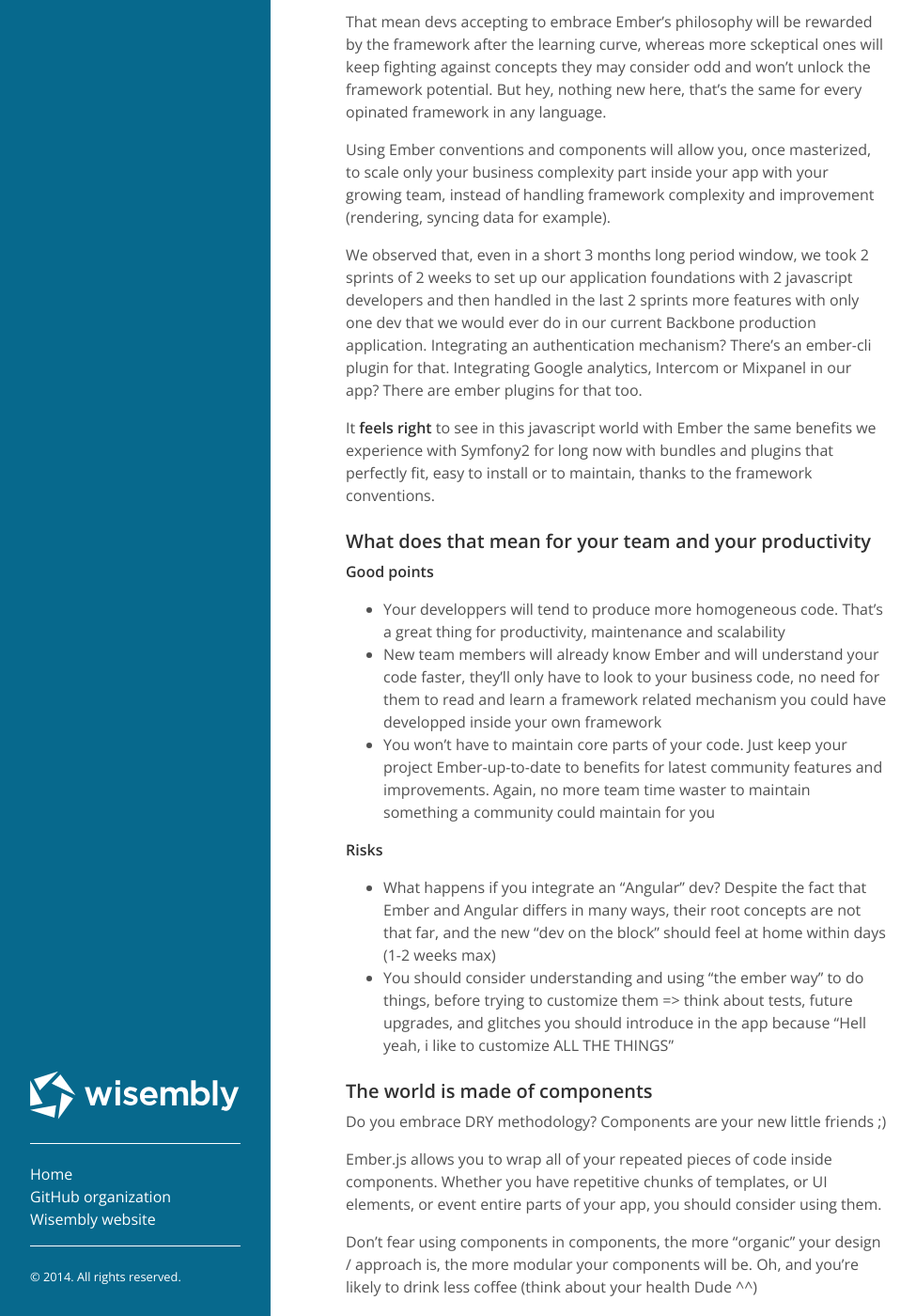
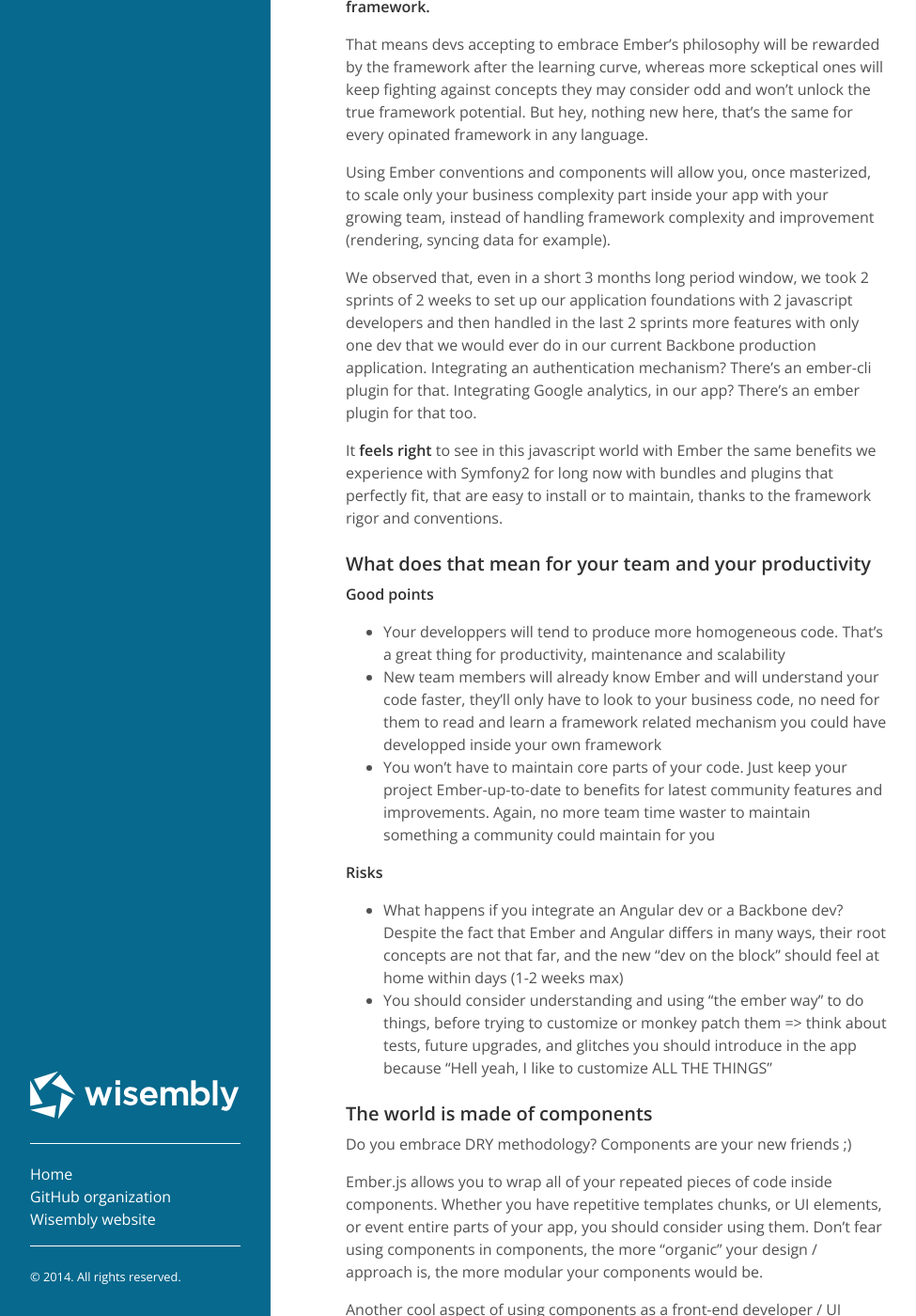
Before and after one commit to Wisembly/blog, a Jekyll site: the page built from _posts/2014-12-10-what-we-have-learn-from-ember.markdown, in a window 1280 px wide and 1400 px high, scrolled down 704 px. Shown: the whole window at 94% size, without its empty margins (0-975 px from the left). Built offline with Jekyll 4.4.1, drawn with Linux system fonts in a browser that asks for light colours; Markdown is read by kramdown in place of the engine named in the settings; comment, search, counter and statistics services are not loaded; some of the changed text lies outside the part shown.

Commit message:
- emberjs post wording and improvements

```diff
--- a/_posts/2014-12-10-what-we-have-learn-from-ember.markdown
+++ b/_posts/2014-12-10-what-we-have-learn-from-ember.markdown
@@ -23,15 +23,15 @@
 
 ### Convention over configuration
 
-**First of all, Ember is not like Backbone. It's not a library, it's a framework.**
+**First of all, Ember is not like Backbone. It's a strongly opinionated MVC framework.**
 
-That mean devs accepting to embrace Ember's philosophy will be rewarded by the framework after the learning curve, whereas more sckeptical ones will keep fighting against concepts they may consider odd and won't unlock the framework potential. But hey, nothing new here, that's the same for every opinated framework in any language.
+That means devs accepting to embrace Ember's philosophy will be rewarded by the framework after the learning curve, whereas more sckeptical ones will keep fighting against concepts they may consider odd and won't unlock the true framework potential. But hey, nothing new here, that's the same for every opinated framework in any language.
 
 Using Ember conventions and components will allow you, once masterized, to scale only your business complexity part inside your app with your growing team, instead of handling framework complexity and improvement (rendering, syncing data for example).
 
-We observed that, even in a short 3 months long period window, we took 2 sprints of 2 weeks to set up our application foundations with 2 javascript developers and then handled in the last 2 sprints more features with only one dev that we would ever do in our current Backbone production application. Integrating an authentication mechanism? There's an ember-cli plugin for that. Integrating Google analytics, Intercom or Mixpanel in our app? There are ember plugins for that too.
+We observed that, even in a short 3 months long period window, we took 2 sprints of 2 weeks to set up our application foundations with 2 javascript developers and then handled in the last 2 sprints more features with only one dev that we would ever do in our current Backbone production application. Integrating an authentication mechanism? There's an ember-cli plugin for that. Integrating Google analytics, in our app? There's an ember plugin for that too.
 
-It **feels right** to see in this javascript world with Ember the same benefits we experience with Symfony2 for long now with bundles and plugins that perfectly fit, easy to install or to maintain, thanks to the framework conventions.
+It **feels right** to see in this javascript world with Ember the same benefits we experience with Symfony2 for long now with bundles and plugins that perfectly fit, that are easy to install or to maintain, thanks to the framework rigor and conventions.
 
 
 ### What does that mean for your team and your productivity
@@ -42,18 +42,18 @@
 - You won't have to maintain core parts of your code. Just keep your project Ember-up-to-date to benefits for latest community features and improvements. Again, no more team time waster to maintain something a community could maintain for you
 
 **Risks**
-- What happens if you integrate an "Angular" dev? Despite the fact that Ember and Angular differs in many ways, their root concepts are not that far, and the new "dev on the block" should feel at home within days (1-2 weeks max)
-- You should consider understanding and using "the ember way" to do things, before trying to customize them => think about tests, future upgrades, and glitches you should introduce in the app because "Hell yeah, i like to customize ALL THE THINGS"
+- What happens if you integrate an Angular dev or a Backbone dev? Despite the fact that Ember and Angular differs in many ways, their root concepts are not that far, and the new "dev on the block" should feel at home within days (1-2 weeks max)
+- You should consider understanding and using "the ember way" to do things, before trying to customize or monkey patch them => think about tests, future upgrades, and glitches you should introduce in the app because "Hell yeah, I like to customize ALL THE THINGS"
+
 
 ### The world is made of components
 
-Do you embrace DRY methodology? Components are your new little friends ;)
+Do you embrace DRY methodology? Components are your new friends ;)
 
-Ember.js allows you to wrap all of your repeated pieces of code inside components. Whether you have repetitive chunks of templates, or UI elements, or event entire parts of your app, you should consider using them.
+Ember.js allows you to wrap all of your repeated pieces of code inside components. Whether you have repetitive templates chunks, or UI elements, or event entire parts of your app, you should consider using them.
+Don't fear using components in components, the more "organic" your design / approach is, the more modular your components would be.
 
-Don't fear using components in components, the more "organic" your design / approach is, the more modular your components will be. Oh, and you're likely to drink less coffee (think about your health Dude ^^)
-
-Another cool aspect of using components as a front-end developer/UI developer is to list UI oriented ones in a styleguide and, in that way, help developers to test, see regressions and find which ones are available with their parameters.
+Another cool aspect of using components as a front-end developer / UI developer is to list UI oriented ones in a styleguide and, in that way, help developers to test, see regressions and find which ones are available with their parameters.
 
 Ember 2.0 will put even more emphasis on components!
 
@@ -73,10 +73,9 @@
 How does it interact with push events (we make a heavy use of [socket.io](http://socket.io/) ? How does it interact with the "bubbling" of Ember actions ? What if a component has to notify the app of its state ? What if you want your models to auto-notify the user when they are saved / errored ?
 We implemented all of these behaviors but we are not very sure if we did it the right way, and trying to find better methods every day (ok, finally it's pretty normal for devs ^^)
 
+Maybe the "convention over configuration" is not for everyone, and not perfect for every cases. It might be sometimes inevitable to patch or get around things for your business needs and Ember "rigidity" will be more a burden.
 
-
-- Maybe the "convention over configuration" is not for everyone
-- The way components communicate through actions is still very perfectible (notably the `sendAction()` method, which could be very confusing for beginners)
+The way components communicate through actions is still very perfectible (notably the `sendAction()` method, which could be very confusing for beginners)
 
 
 ## Ember cli
@@ -106,28 +105,32 @@
 - Latest version made a great step towards more performance (those ugly metamorphs Dudes have disappeared) and version 2.0 (HTMLBars) promise to manipulate DOM elements vs strings (as with handlebars)
 
 
+### NOT THAT COOL points
+
+- logic is **very** limited here. Okay, right, 99% of the logic should be made inside controllers, but sometimes we lack some tools and logic features to handle presentation logic that have nothing to do inside our application code, our models nor our controllers. When we say that logic is limited it is even a `AND` or `OR` condition in a `if` statement that is not possible. In fact, controllers are currently more "presenters" than controllers because they embed both application logic and presentation logic.
+
+
+
 ## Ember data
 
 ### COOL POINTS
-  + Various adapters for various ways to use it (wanna use fixtures ? Use fixtureAdapter. Want to use firebase ? Download the firebase adapter, configure and run with a great smile, otherwise stay with the RESTAdapter)
+  + Various adapters for multiple usage ways (wanna use fixtures? Use fixtureAdapter. Want to use firebase? Download the firebase adapter, configure and run with a great smile, otherwise stay with the RESTAdapter)
   + Various methods to easily manage models and records
   + Records flags (isNew, isDirty, isSaving, etc....)
 
 ### NOT THAT COOL points
-  Unleash the kraken!!
-  - very opinionated. Too opinionated maybe? No option could be passed to `save()` etc..
-  - pagination is still an issue for us
-  - implements JSON API, but partially!
+  - **very** opinionated (too opinionated?). No option could be passed to `save()` and other methods, virtually impossible to extend
+  - pagination is still an issue for us today
+  - follow and implements JSON API standard, but partially!
   - lot of monkey patching (if your API is not 100% ember-data compatible)
   - problems with socket.io, updating a model that is not already in collection?
-  - other bullshit things?
 
-  => plan in near future to throw it and re-implement something more modular like we have on Backbone?
+We'd really like to have some time soon to look to that more deeply and consider not using ember data and find / create a data layer more modulable.
 
 
 ## Internationalization
 
-We tried [ember-i18n](https://github.com/jamesarosen/ember-i18n) that was a good start but did not embrace fully gettext philosophy. We had a look to [Jed](slexaxton.github.io/Jed/) and [i18nnext](http://i18next.com/) or [format.js](http://formatjs.io/) but there were too complex, shipped too many unecessary features, or did not follow gettext standards, so we came with our own tiny plugin [ember-gettext](https://github.com/Wisembly/ember-gettext). We'll make in the near future a more complete post about internationalization and gettext / Poedit standards and phylosophy.
+We tried [ember-i18n](https://github.com/jamesarosen/ember-i18n) that was a good start but did not embrace fully gettext philosophy. We had a look to [Jed](slexaxton.github.io/Jed/), [i18nnext](http://i18next.com/) or [format.js](http://formatjs.io/) but there were too complex, shipped too many unecessary features, or did not follow gettext standards. So we came with our own tiny plugin [ember-gettext](https://github.com/Wisembly/ember-gettext). We'll make in the near future a more complete post about internationalization and gettext / Poedit standards and phylosophy.
 
 
 ## Tests
@@ -147,15 +150,10 @@
 
 
 ## Conclusion ?
-[Nico]
-When we begun our POCs (angular.js VS ember.js), I was clearly an Angular guy... My personal tests, and let's admit it, all the hype around Angular were telling me to use and promote Angular.
 
-This was before making a more professional POC with Angular and testing Ember.js a bit deeper!
+When we begun our POCs (angular.js VS ember.js), all the hype around Angular were telling us to use it. We really liked Ember.js and its philosophy. It was more "us", coming from backend for some of us from Symfony or RoR. We liked the robustness of Ember in the shadow of Angular fame and glory.
 
-I really felt in love with Ember.js and all its philosophy (this is not entirely because Tomster is sexy ^^), and enjoy it every day.
+We are very happy with it at the time we write this article, and the future seams quite bright to, Ember.js 2.0 looks as a cool as the next StarWars trailer.
+[Check the road to Ember.js 2.0](https://github.com/emberjs/rfcs/pull/15) and [the discussions about it](https://news.ycombinator.com/item?id=8551897) on HackerNews.
 
-Very happy with it at the time we write this article, the future seams shiny too ;)
-Ember.js 2.0 looks as a cool as the next StarWars trailer.
-[Check the road to Ember.js 2.0](https://github.com/emberjs/rfcs/pull/15) and [the discussions about it](https://news.ycombinator.com/item?id=8551897) on HackerNews
-
-Ember.js really smells like something more strong, complete and SOLID, which happens to be a perfect match for the apps we want to build now and in the future.
+Ember.js really smells like something strong, complete and SOLID, which happens to be a perfect match for the apps we want to build now and in the near future.
```
